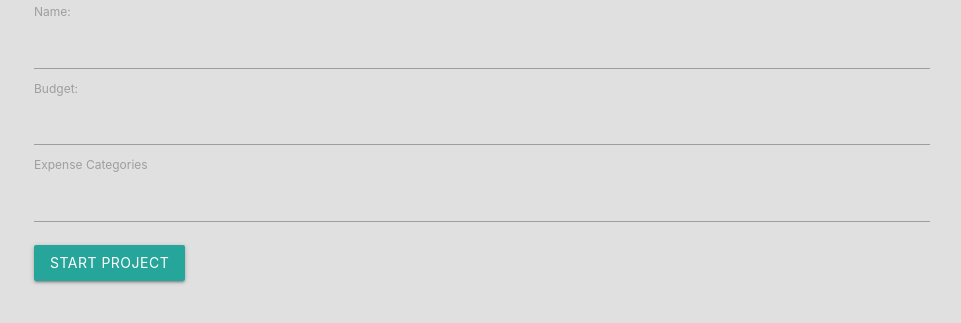
After one commit to justinhuang159/BudgetingApp, a Django app: page /add in a window 1280 px wide. The commit adds this page. Shown: the top 323 px of the page, without its empty margins (158-1119 px from the left). Run offline with Django 3.2, Linux system fonts and the light colour scheme.

Commit message:
created add project function

```diff
--- a/budgetProject/budget/static/css/styles.css
+++ b/budgetProject/budget/static/css/styles.css
@@ -38,6 +38,14 @@ html {
   }
 }
 
+/* Project Add View */
+form ul li.category {
+  display: inline-block;
+  background-color: white;
+  padding: 5px 10px;
+  margin-right: 5px;
+}
+
 /* Project Detail Expenses */
 .section-expenses button{
   padding: 0px 40px;
--- /dev/null
+++ b/budgetProject/budget/static/js/script.js
@@ -0,0 +1,41 @@
+(function(){
+  document.querySelector('#categoryInput').addEventListener('keydown', function(e){
+    if (e.keyCode != 13){
+      return;
+    }
+    e.preventDefault()
+    var categoryName = this.value
+    this.value = ''
+    addNewCategory(categoryName)
+    updateCategoriesString()
+  })
+
+  function addNewCategory(name){
+    document.querySelector('#categoriesContainer').insertAdjacentHTML('beforeend',
+    `<li class="category">
+      <span class="name">${name}</span>
+      <span onclick="removeCategory(this)" class='btnRemove bold'>X</span>
+    </li>`)
+  }
+
+})()
+
+function fetchCategoryArray(){
+  var categories = []
+  document.querySelectorAll('.category').forEach(function(e){
+    name = e.querySelector('.name').innerHTML
+    if (name == '') return;
+    categories.push(name)
+  })
+  return categories
+}
+
+function updateCategoriesString(){
+  categories = fetchCategoryArray()
+  document.querySelector('input[name="categoriesString"]').value = categories.join(',')
+}
+
+function removeCategory(e){
+  e.parentElement.remove()
+  updateCategoriesString()
+}
--- /dev/null
+++ b/budgetProject/budget/templates/budget/add-project.html
@@ -0,0 +1,24 @@
+{% extends 'budget/base.html' %}
+{% load static %}
+{% block content %}
+
+<div class="container">
+  <form action="" method="post">
+    {% csrf_token %}
+    {{form}}
+    <label for="categoryInput">Expense Categories</label>
+    <input type="text" name='categoryInput' id="categoryInput">
+    <input type="hidden" name="categoriesString">
+
+    <ul id="categoriesContainer">
+
+    </ul>
+
+    <button type="submit" class="btn">Start Project</button>
+
+  </form>
+</div>
+
+<script src="{% static 'js/script.js' %}"></script>
+
+{% endblock %}
--- a/budgetProject/budget/templates/budget/base.html
+++ b/budgetProject/budget/templates/budget/base.html
@@ -8,7 +8,6 @@
   <title>Document</title>
   <link href="https://fonts.googleapis.com/icon?family=Material+Icons" rel="stylesheet">
   <link rel="stylesheet" href="{% static 'css/styles.css' %}">
-  <!-- Compiled and minified CSS -->
   <link rel="stylesheet" href="https://cdnjs.cloudflare.com/ajax/libs/materialize/1.0.0/css/materialize.min.css">
 </head>
 <body>
@@ -16,7 +15,7 @@
   {% block content %}
 
   {% endblock %}
-  <!-- Compiled and minified JavaScript -->
+
   <script src="https://cdnjs.cloudflare.com/ajax/libs/materialize/1.0.0/js/materialize.min.js"></script>
 </body>
 </html>
--- a/budgetProject/budget/urls.py
+++ b/budgetProject/budget/urls.py
@@ -19,5 +19,6 @@ from . import views
 
 urlpatterns = [
     path('', views.project_list, name='list'),
+    path('add', views.ProjectCreateView.as_view(), name='add'),
     path('<slug:project_slug>', views.project_detail, name='detail'),
 ]
--- a/budgetProject/budget/views.py
+++ b/budgetProject/budget/views.py
@@ -1,5 +1,8 @@
 from django.shortcuts import render, get_object_or_404
-from .models import Project
+from django.http import HttpResponseRedirect
+from .models import Project, Category
+from django.views.generic import CreateView
+from django.utils.text import slugify
 
 # Create your views here.
 
@@ -9,3 +12,24 @@ def project_list(request):
 def project_detail(request, project_slug):
     project = get_object_or_404(Project, slug=project_slug)
     return render(request, 'budget/project-detail.html', {'project': project, 'expense_list': project.expenses.all()})
+
+class ProjectCreateView(CreateView):
+    model = Project
+    template_name = 'budget/add-project.html'
+    fields = ('name', 'budget')
+
+    def form_valid(self, form):
+        self.object = form.save(commit=False)
+        self.object.save()
+
+        categories = self.request.POST['categoriesString'].split(',')
+        for category in categories:
+            Category.objects.create(
+                project=Project.objects.get(id=self.object.id),
+                name=category
+            ).save()
+
+        return HttpResponseRedirect(self.get_success_url())
+
+    def get_success_url(self):
+        return slugify(self.request.POST['name'])
```
Also changed, not shown: budgetProject/db.sqlite3.
